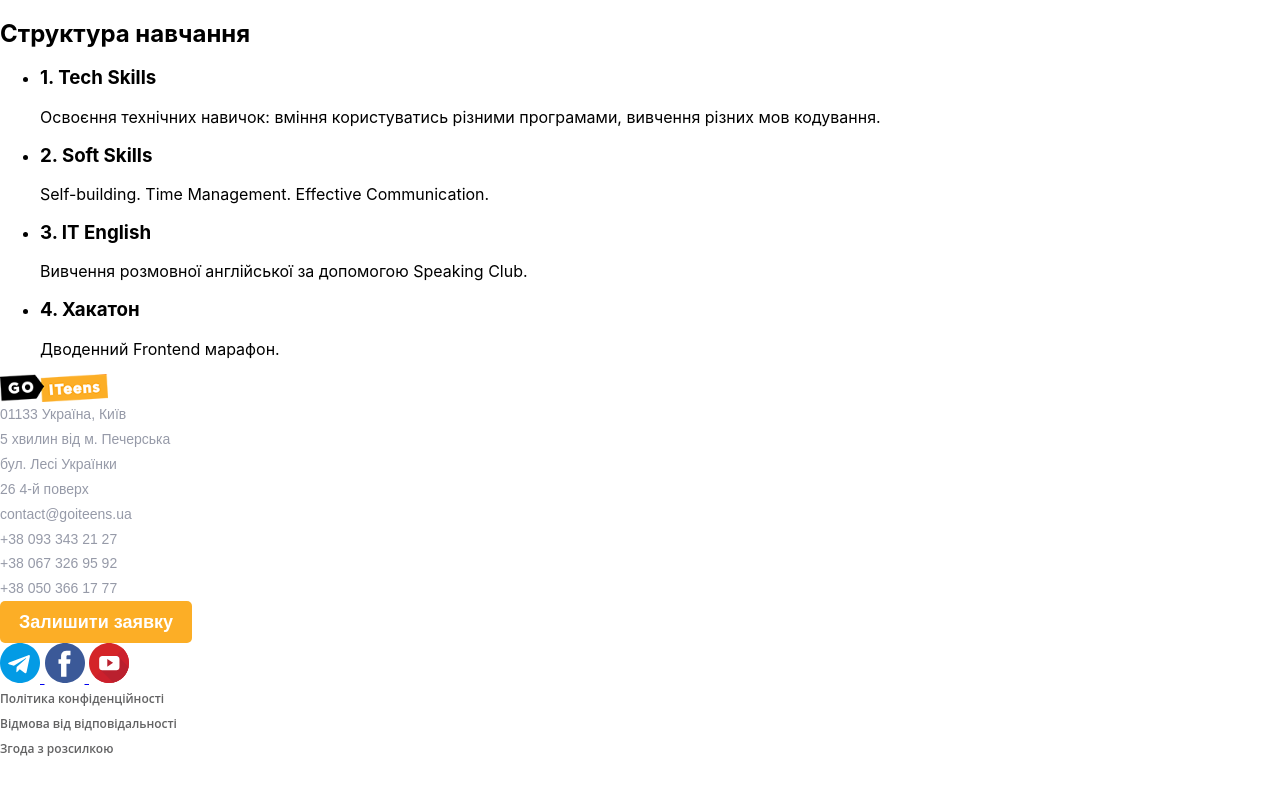
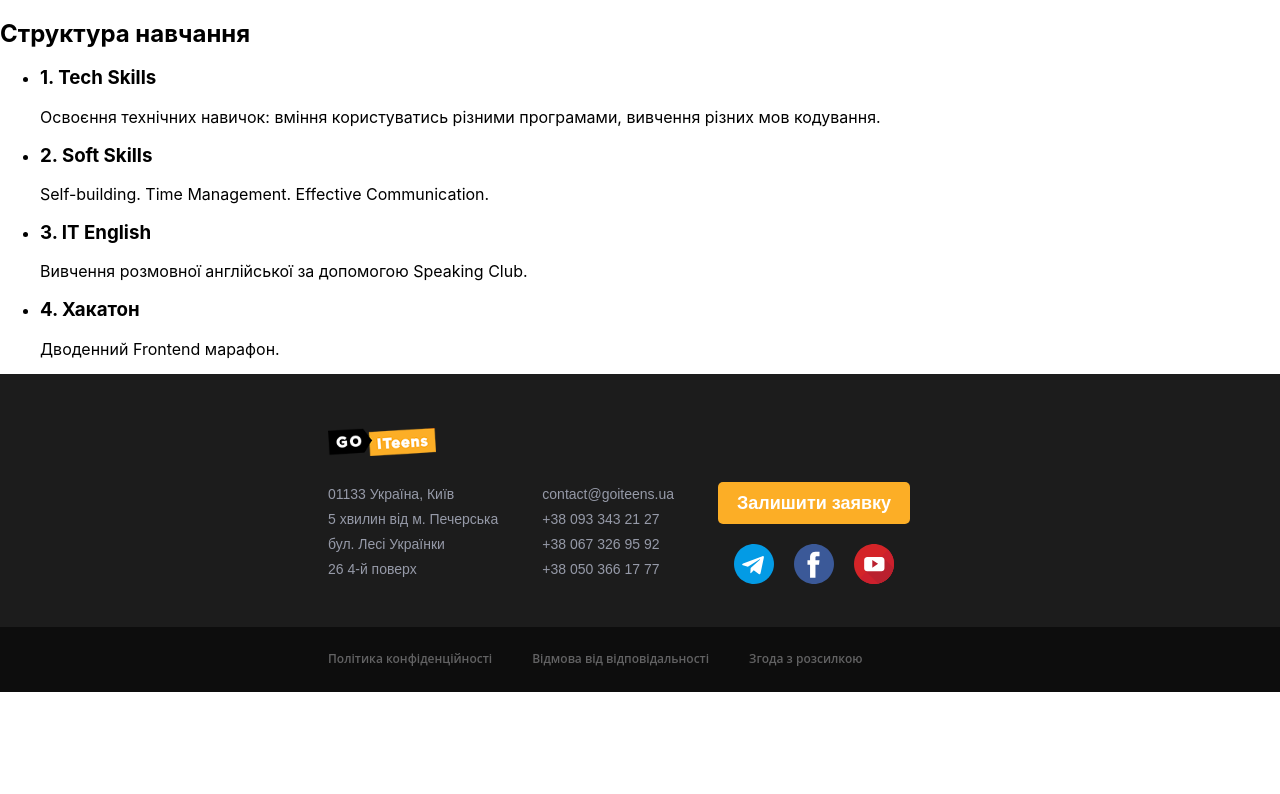
Before and after one commit to andrii-zubatiuk/team-project-5, a website: page src/index.html in a window 1280 px wide. Drawn offline with nearby package versions, Linux system fonts and the light colour scheme; files that its build step writes are made by us from their sources.

Commit message:
Футер готов, осталось сделать стрелку Якорь

```diff
--- a/src/index.html
+++ b/src/index.html
@@ -36,11 +36,13 @@
       </ul>
     </section>
 
-    <footer>
-      <div class="footer">
+    <footer class="list">
+      <div class="footer list">
+        <div class="container list">
           <a href="/">
             <img src="./images/logo.png" class="footer-logo" alt="footer logo"
           /></a>
+          <div class="footer-info">
             <p class="address list">
               01133 Україна, Київ <br />
               5 хвилин від м. Печерська <br />
@@ -69,26 +71,48 @@
                 >
               </li>
             </ul>
-        <button type="button" class="callback-button">Залишити заявку</button>
+            <div class="footer-actions">
+              <button type="button" class="callback-button">
+                Залишити заявку
+              </button>
               <div class="social-networks">
-          <a href="https://telegram.org/" target="_blank" rel="noreffer">
-            <svg class="social-networks-icon">
+                <a
+                  href="https://telegram.org/"
+                  class="social-networks-link"
+                  target="_blank"
+                  rel="noreffer"
+                >
+                  <svg class="social-networks-link--icon">
                     <use href="./images/icons/icons-sprite.svg#telegram"></use>
                   </svg>
                 </a>
-          <a href="https://www.facebook.com/" target="_blank" rel="noreffer">
-            <svg class="social-networks-icon">
+                <a
+                  href="https://www.facebook.com/"
+                  class="social-networks-link"
+                  target="_blank"
+                  rel="noreffer"
+                >
+                  <svg class="social-networks-link--icon">
                     <use href="./images/icons/icons-sprite.svg#facebook"></use>
                   </svg>
                 </a>
-          <a href="https://www.youtube.com/" target="_blank" rel="noreffer">
-            <svg class="social-networks-icon">
+                <a
+                  href="https://www.youtube.com/"
+                  class="social-networks-link"
+                  target="_blank"
+                  rel="noreffer"
+                >
+                  <svg class="social-networks-link--icon">
                     <use href="./images/icons/icons-sprite.svg#youtube"></use>
                   </svg>
                 </a>
               </div>
             </div>
+          </div>
+        </div>
+      </div>
       <div class="site-rules">
+        <div class="container">
           <ul class="site-rules-list list">
             <li class="site-rules-list__item">
               <a
@@ -119,6 +143,7 @@
             </li>
           </ul>
         </div>
+      </div>
     </footer>
 
     <!-- Сюда будет всталена ссылка на файл скриптов -->
--- a/src/sass/components/footer.scss
+++ b/src/sass/components/footer.scss
@@ -1,5 +1,3 @@
-// FOOTER
-
 .footer-logo {
   width: 108px;
 }
@@ -46,7 +44,7 @@
   }
 }
 
-.social-networks-icon {
+.social-networks-link--icon {
   display: inline-block;
   width: 40px;
   height: 40px;
@@ -65,3 +63,168 @@
     color: $white-color;
   }
 }
+
+.social-networks-link {
+  margin-right: 20px;
+
+  &:last-child {
+    margin-right: 0;
+  }
+}
+
+.footer {
+  background-color: #1c1c1c;
+}
+
+.site-rules {
+  background-color: #0d0d0d;
+}
+
+// MOBILE
+
+@media screen and (max-width: 767px) {
+  .footer {
+    padding: 40px 0;
+  }
+
+  .site-rules {
+    padding: 26px 0;
+  }
+
+  .container {
+    max-width: 320px;
+    margin-left: auto;
+    margin-right: auto;
+    padding: 0 64px;
+  }
+
+  .footer-logo {
+    margin-bottom: 20px;
+  }
+
+  .address {
+    margin-bottom: 32px;
+  }
+
+  .contact-list {
+    margin-bottom: 36px;
+  }
+
+  .callback-button {
+    margin-bottom: 34px;
+  }
+}
+
+// TABLET
+
+@media screen and (min-width: 768px) and (max-width: 1359px) {
+  .footer {
+    padding-top: 54px;
+    padding-bottom: 40px;
+  }
+
+  .site-rules {
+    padding: 20px 0;
+  }
+
+  .container {
+    max-width: 768px;
+    margin-left: auto;
+    margin-right: auto;
+    padding: 0 72px;
+  }
+
+  .footer-info {
+    display: flex;
+  }
+
+  .callback-button {
+    margin-bottom: 20px;
+  }
+
+  .social-networks {
+    display: flex;
+    justify-content: center;
+  }
+
+  .footer-logo {
+    margin-bottom: 26px;
+  }
+
+  .address {
+    margin-right: 44px;
+  }
+
+  .contact-list {
+    margin-right: 44px;
+  }
+
+  .site-rules-list {
+    display: flex;
+  }
+
+  .site-rules-list__item {
+    margin-right: 40px;
+
+    &:last-child {
+      margin-right: 0;
+    }
+  }
+}
+
+// DESKTOP
+
+@media screen and (min-width: 1360px) {
+  .footer {
+    padding-top: 56px;
+    padding-bottom: 60px;
+  }
+
+  .site-rules {
+    padding: 20px 0;
+  }
+
+  .footer-logo {
+    margin-bottom: 30px;
+  }
+
+  .container {
+    max-width: 1360px;
+    margin-left: auto;
+    margin-right: auto;
+    padding: 0 30px;
+  }
+
+  .site-rules-list {
+    display: flex;
+  }
+
+  .site-rules-list__item {
+    margin-right: 40px;
+
+    &:last-child {
+      margin-right: 0;
+    }
+  }
+
+  .footer-info {
+    display: flex;
+  }
+
+  .footer-actions {
+    display: flex;
+  }
+
+  .callback-button {
+    height: 42px;
+    margin-right: 160px;
+  }
+
+  .address {
+    margin-right: 140px;
+  }
+
+  .contact-list {
+    margin-right: 160px;
+  }
+}
```
Lines whose indentation alone changed are shown as unchanged.
